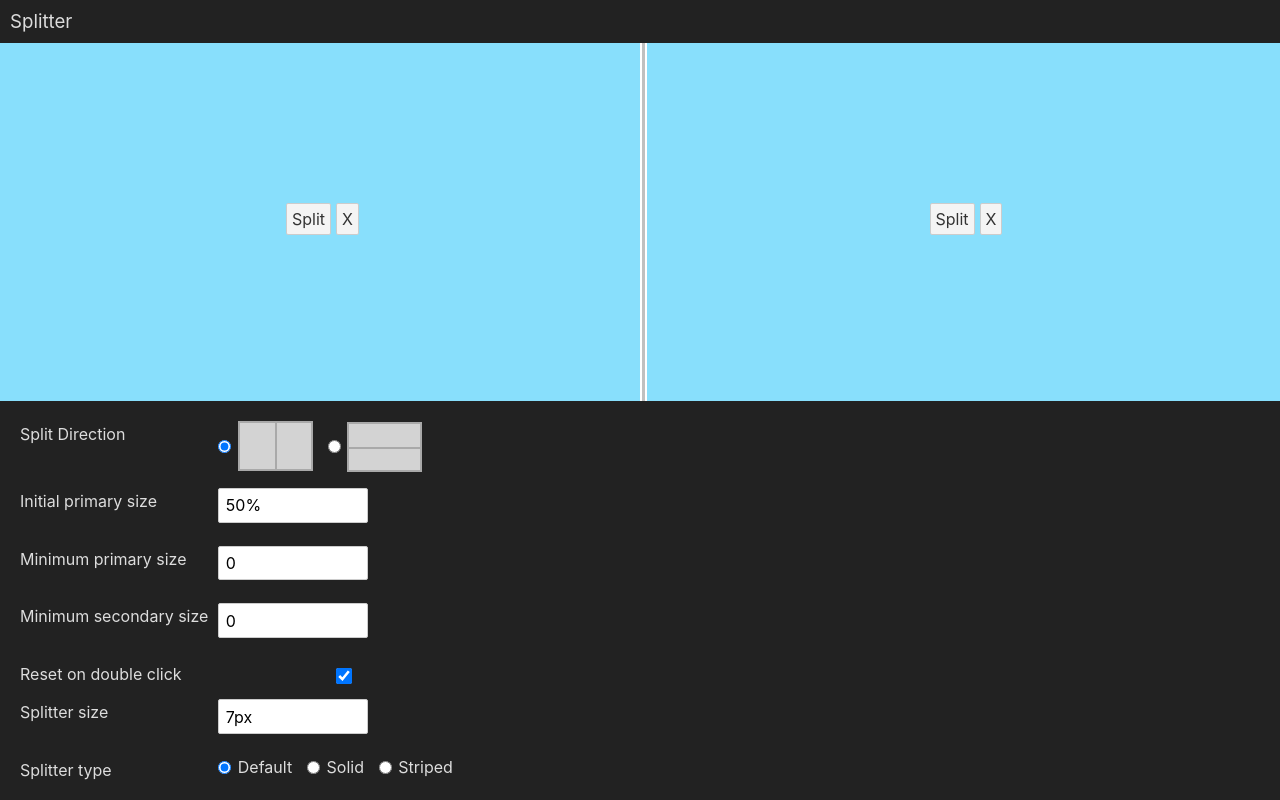
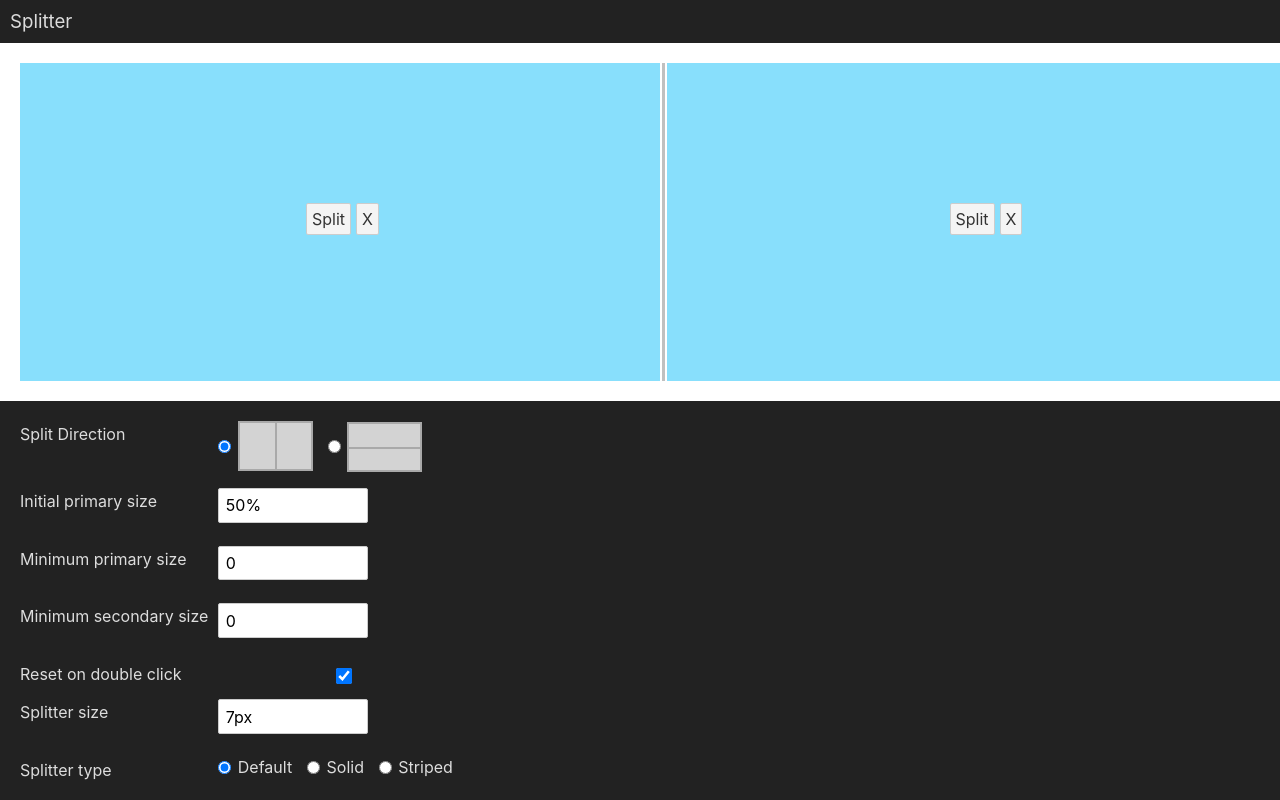
Before and after one commit to GeoffCox/svelte-splitter, a Svelte app: page / in a window 1280 px wide. Both pictures are taken after a click on the button "Split". Built offline with nearby package versions, Linux system fonts and the light colour scheme.

Commit message:
Handle sizing properly.

```diff
--- a/package.json
+++ b/package.json
@@ -25,6 +25,7 @@
     "@tsconfig/svelte": "^1.0.0"
   },
   "dependencies": {
-    "sirv-cli": "^1.0.0"
+    "sirv-cli": "^1.0.0",
+    "uuid": "^8.3.2"
   }
 }
--- a/src/App.svelte
+++ b/src/App.svelte
@@ -57,6 +57,7 @@ import OptionsEditor from "./OptionsEditor.svelte";
     outline: none;
     overflow: hidden;
     grid-area: content;
+    padding: 20px;
   }
 
   .footer {
--- a/src/DynamicPane.svelte
+++ b/src/DynamicPane.svelte
@@ -1,27 +1,39 @@
 <script lang="ts">
+  import { createEventDispatcher } from 'svelte';
   import Split from "./Split.svelte";
-  import { splitOptions } from "./splitOptionsStore";
+  import { splitOptions as initialSplitOptions } from "./splitOptionsStore";
+
+  const dispatch = createEventDispatcher();
 
   let isSplit = false;
-  let horizontal = false;
+  let splitOptions;
 
   const onSplit = () => {
     isSplit = true;
-    horizontal = $splitOptions.horizontal;
+    splitOptions = {...$initialSplitOptions};
   };
+
+  const onRequestRemoveSplit = () => {
+    dispatch('removeSplit');
+  };
+
+  const onRemoveSplit = () => {
+    isSplit = false;
+  };
+
 </script>
 
 <div class="dynamic-pane">
   {#if isSplit}
-    <Split horizontal={horizontal}>
-      <svelte:self slot="primary" />
-      <svelte:self slot="secondary" />
+    <Split horizontal={splitOptions?.horizontal} initialPrimarySize={splitOptions?.initialPrimarySize}>
+      <svelte:self slot="primary" on:removeSplit={onRemoveSplit} />
+      <svelte:self slot="secondary" on:removeSplit={onRemoveSplit}/>
     </Split>
   {:else}
     <div class="actions-area">
       <div class="action-buttons">
         <button class="action-button" on:click={onSplit}> Split </button>
-        <button class="action-button" title="Remove split"> X </button>
+        <button class="action-button" title="Remove split" on:click={onRequestRemoveSplit}> X </button>
       </div>
     </div>
   {/if}
--- a/src/Split.svelte
+++ b/src/Split.svelte
@@ -12,26 +12,32 @@
   export let minPrimarySize: string = "0";
   export let minSecondarySize: string = "0";
   export let splitterSize: string = "7px";
-  export let resetOnDoubleClick: boolean = false;
+  export let resetOnDoubleClick: boolean = true;
 
-  let contentWidth: number;
-  let contentHeight: number;
-  let primaryWidth: number;
-  let primaryHeight: number;
+  let percent: (number | undefined) = undefined;
 
-  $: contentSize = horizontal ? contentHeight : contentWidth;
-  $: primarySize = horizontal ? primaryHeight : primaryWidth;
+  // ----- Size tracking ----- //
+  let clientWidth: number;
+  let clientHeight: number;
+  let primaryClientWidth: number;
+  let primaryClientHeight: number;
 
+  $: clientSize = horizontal ? clientHeight : clientWidth;
+  $: primaryClientSize = horizontal ? primaryClientHeight : primaryClientWidth;
+
+  // ----- Drag tracking ----- //
   let startPosition: number;
   let startPrimarySize: number;
   let dragging: boolean;
 
-  let percent = 50;
+  // ----- Dynamic styles ----- //
+
+  $: primarySize = percent !== undefined ? `${percent}%` : initialPrimarySize;
 
   $: splitCssVars = {
-    "--primary-size": `${percent}%`,
-    "--min-primary-size": `0`,
-    "--min-secondary-size": "0",
+    "--primary-size": `${primarySize}`,
+    "--min-primary-size": `${minPrimarySize}`,
+    "--min-secondary-size": `${minSecondarySize}`,
     "--splitter-size": `${splitterSize}`,
   };
 
@@ -39,12 +45,14 @@
     .map(([key, value]) => `${key}:${value}`)
     .join(";");
 
-  $: splitClass = horizontal ? 'split horizontal' : 'split vertical';
+  $: splitClass = horizontal ? "split horizontal" : "split vertical";
+
+  // ----- Event handlers ----- //
 
   const onPointerDown = (event: MousePointerEvent) => {
     event.currentTarget.setPointerCapture(event.pointerId);
     startPosition = horizontal ? event.clientY : event.clientX;
-    startPrimarySize = primarySize;
+    startPrimarySize = primaryClientSize;
     dragging = true;
   };
 
@@ -52,8 +60,8 @@
     if (event.currentTarget.hasPointerCapture(event.pointerId)) {
       const position = horizontal ? event.clientY : event.clientX;
       let newPrimarySize = startPrimarySize + (position - startPosition);
-      newPrimarySize = Math.max(0, Math.min(newPrimarySize, contentSize));
-      const newPercent = (newPrimarySize / contentSize) * 100;
+      newPrimarySize = Math.max(0, Math.min(newPrimarySize, clientSize));
+      const newPercent = (newPrimarySize / clientSize) * 100;
       percent = newPercent;
     }
   };
@@ -63,10 +71,23 @@
     event.currentTarget.releasePointerCapture(event.pointerId);
     dragging = false;
   };
+
+  const onDoubleClick = () => {
+    resetOnDoubleClick && (percent = undefined);
+  };
 </script>
 
-<div class={splitClass} bind:clientWidth={contentWidth} bind:clientHeight={contentHeight} style={splitStyle}>
-  <div class="primary" bind:clientWidth={primaryWidth} bind:clientHeight={primaryHeight}>
+<div
+  class={splitClass}
+  bind:clientWidth={clientWidth}
+  bind:clientHeight={clientHeight}
+  style={splitStyle}
+>
+  <div
+    class="primary"
+    bind:clientWidth={primaryClientWidth}
+    bind:clientHeight={primaryClientHeight}
+  >
     <slot name="primary" />
   </div>
   <div
@@ -74,9 +95,10 @@
     on:pointerdown={onPointerDown}
     on:pointermove={onPointerMove}
     on:pointerup={onPointerUp}
+    on:dblclick={onDoubleClick}
   >
     <slot name="splitter">
-      <DefaultSplitter horizontal={horizontal} />
+      <DefaultSplitter {horizontal} />
     </slot>
   </div>
   <div class="secondary">
@@ -92,7 +114,6 @@
     outline: none;
     overflow: hidden;
     display: grid;
-
   }
 
   .split.vertical {
```
Also changed, not shown: 1 other file (tests, documents, lock files or other folders).
